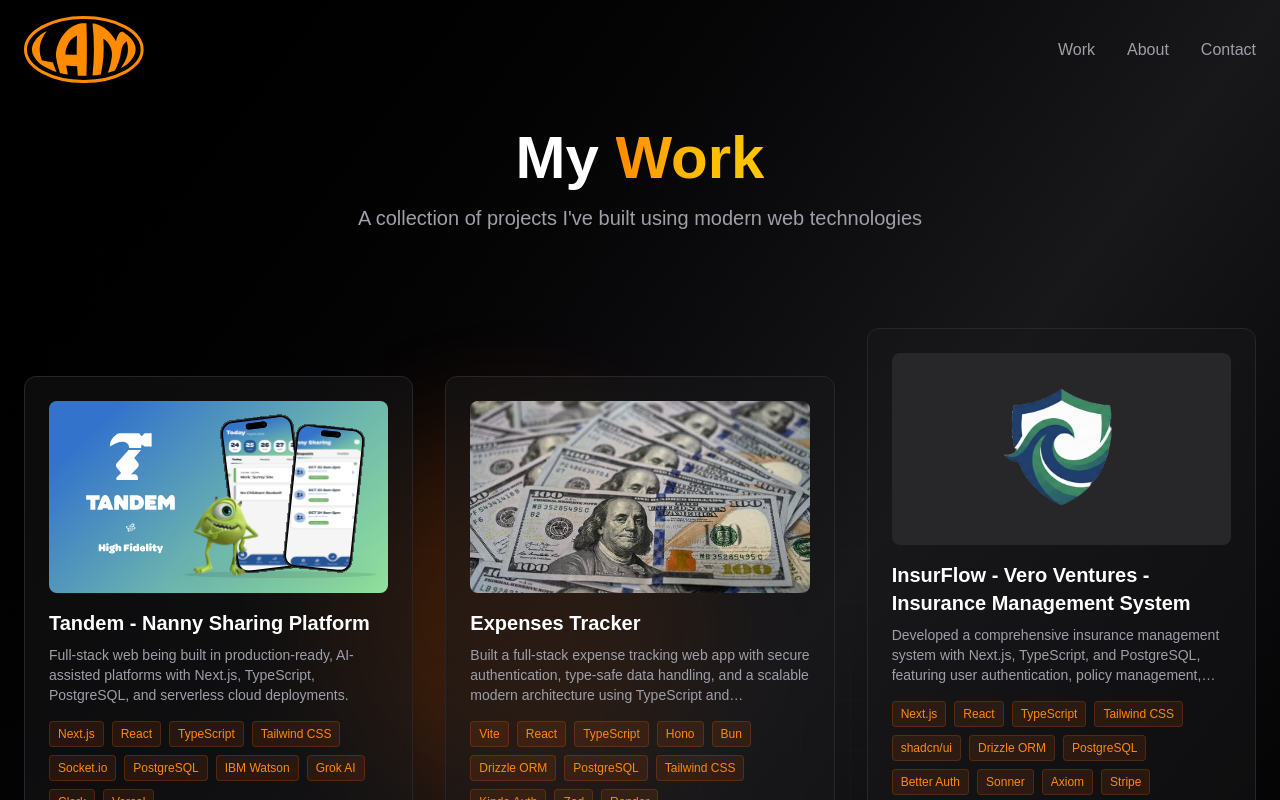
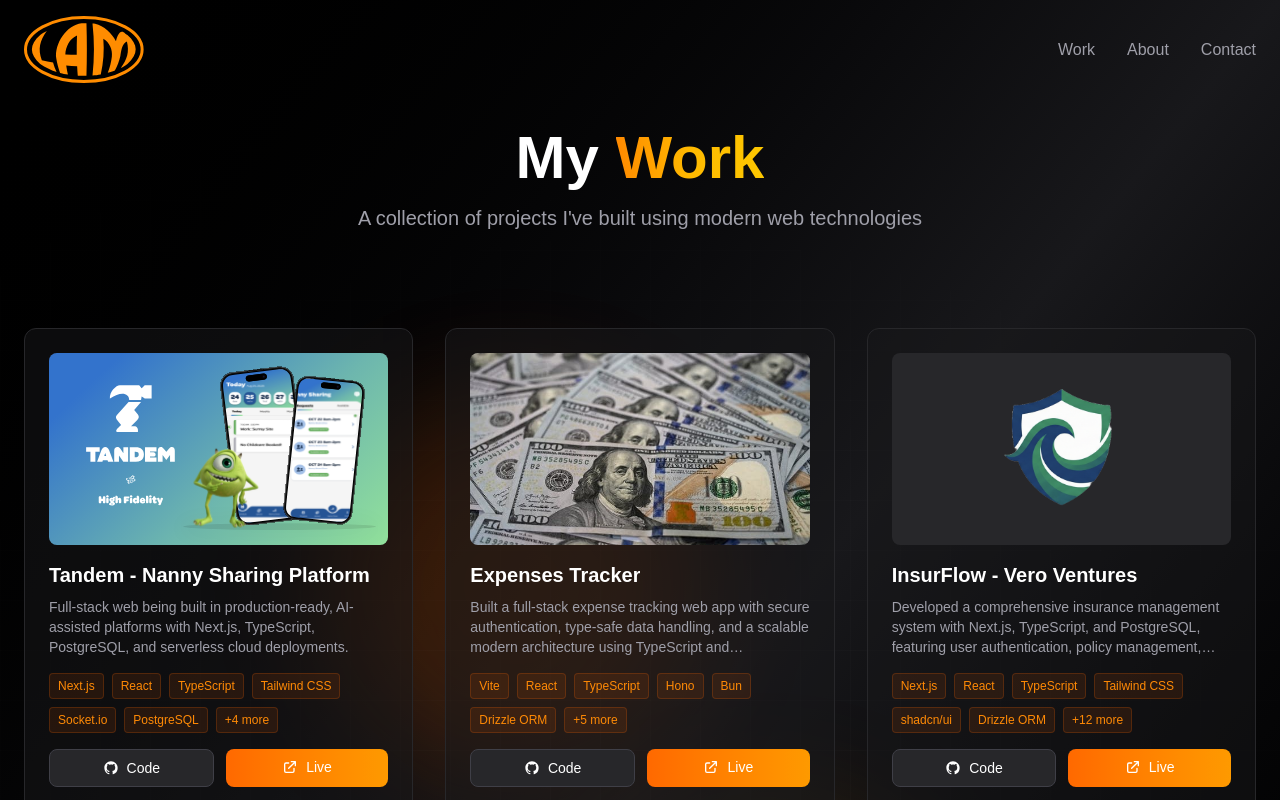
Before and after one commit to Lam-Thai/Lam-Thai-Portfolio, a Next.js app: page /work in a window 1280 px wide. Shown: the top 800 px of the page. Built offline with nearby package versions, Linux system fonts and the light colour scheme; a web font is replaced by a local one.

Commit message:
update: make all the card same size with tech stack shorten up

```diff
--- a/src/app/work/[id]/page.js
+++ b/src/app/work/[id]/page.js
@@ -85,7 +85,7 @@
         "Implemented type-safe APIs with Drizzle ORM and Zod validation alongside secure authentication, ensuring reliable data handling and safe CRUD operations throughout the application.",
     },
     insurflow: {
-      title: "InsurFlow - Vero Ventures - Insurance Management System",
+      title: "InsurFlow - Vero Ventures",
       description:
         "Developed a comprehensive insurance management system with Next.js, TypeScript, and PostgreSQL, featuring user authentication, policy management, claims processing, and real-time notifications.",
       fullDescription:
--- a/src/app/work/page.js
+++ b/src/app/work/page.js
@@ -52,7 +52,7 @@
     },
     {
       id: "insurflow",
-      title: "InsurFlow - Vero Ventures - Insurance Management System",
+      title: "InsurFlow - Vero Ventures",
       description:
         "Developed a comprehensive insurance management system with Next.js, TypeScript, and PostgreSQL, featuring user authentication, policy management, claims processing, and real-time notifications.",
       image: "/insurflow-logo.png",
@@ -111,6 +111,8 @@
     },
   ];
 
+  const MAX_VISIBLE_TECH = 6; // Maximum number of technologies to show
+
   return (
     <div className="relative min-h-screen bg-gradient-to-br from-black via-zinc-900 to-black overflow-hidden">
       {/* Animated background grid */}
@@ -141,8 +143,11 @@
         <div className="grid grid-cols-1 md:grid-cols-2 lg:grid-cols-3 gap-8">
           {projects.map((project, index) => (
             <CardContainer key={index} containerClassName="py-8">
-              <CardBody className="bg-zinc-900/50 relative group/card border border-zinc-800 w-full h-auto rounded-xl p-6 hover:border-orange-500/50 transition-all">
-                <Link href={`/work/${project.id}`}>
+              <CardBody className="bg-zinc-900/50 relative group/card border border-zinc-800 w-full h-full rounded-xl p-6 hover:border-orange-500/50 transition-all flex flex-col">
+                <Link
+                  href={`/work/${project.id}`}
+                  className="flex-grow flex flex-col"
+                >
                   {/* Project Image */}
                   <CardItem
                     translateZ="50"
@@ -161,7 +166,7 @@
                   {/* Project Title */}
                   <CardItem
                     translateZ="60"
-                    className="text-xl font-bold text-white mb-2 cursor-pointer hover:text-orange-400 transition-colors"
+                    className="text-xl font-bold text-white mb-2 cursor-pointer hover:text-orange-400 transition-colors line-clamp-2"
                   >
                     {project.title}
                   </CardItem>
@@ -170,7 +175,7 @@
                   <CardItem
                     as="p"
                     translateZ="40"
-                    className="text-zinc-400 text-sm mb-4 line-clamp-3"
+                    className="text-zinc-400 text-sm mb-4 line-clamp-3 flex-grow"
                   >
                     {project.description}
                   </CardItem>
@@ -179,7 +184,9 @@
                 {/* Technologies */}
                 <CardItem translateZ="30" className="mb-4">
                   <div className="flex flex-wrap gap-2">
-                    {project.technologies.map((tech, techIndex) => (
+                    {project.technologies
+                      .slice(0, MAX_VISIBLE_TECH)
+                      .map((tech, techIndex) => (
                         <span
                           key={techIndex}
                           className="px-2 py-1 bg-orange-500/10 border border-orange-500/20 rounded text-orange-400 text-xs font-medium"
@@ -187,11 +194,16 @@
                           {tech}
                         </span>
                       ))}
+                    {project.technologies.length > MAX_VISIBLE_TECH && (
+                      <span className="px-2 py-1 bg-orange-500/10 border border-orange-500/20 rounded text-orange-400 text-xs font-medium">
+                        +{project.technologies.length - MAX_VISIBLE_TECH} more
+                      </span>
+                    )}
                   </div>
                 </CardItem>
 
                 {/* Action Buttons */}
-                <div className="flex gap-3 mt-4">
+                <div className="flex gap-3 mt-auto">
                   <CardItem
                     translateZ="60"
                     as="a"
```
Lines whose indentation alone changed are shown as unchanged.
